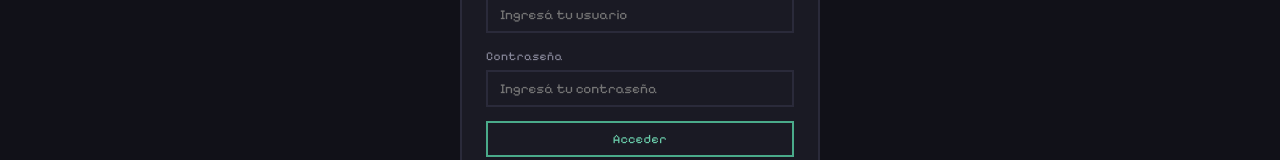
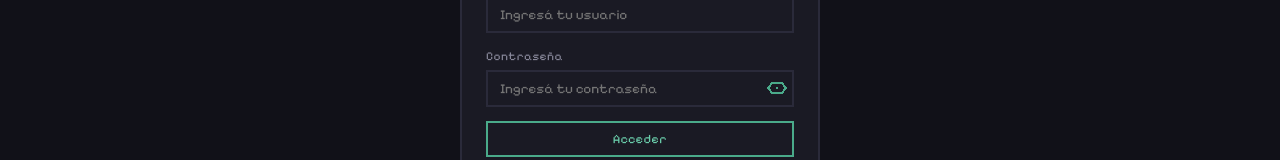
Before and after one commit to xaviDuar/ControlStock, a React app in the folder src/frontend/: page / in a window 1280 px wide. Shown: the part 386-546 px from the top of the page. Built offline with nearby package versions, Linux system fonts and the light colour scheme; the HTML template or start-up script is replaced by a standard one.

Commit message:
feat: botón de ojo para ver/ocultar contraseña en el login

```diff
--- /dev/null
+++ b/src/frontend/src/components/EyeToggleBtn.jsx
@@ -0,0 +1,19 @@
+export default function EyeToggleBtn({ visible, onToggle }) {
+  return (
+    <button
+      type="button"
+      className="eye-toggle"
+      aria-label={visible ? 'Ocultar contraseña' : 'Mostrar contraseña'}
+      onClick={onToggle}
+    >
+      <svg viewBox="0 0 16 16" width="20" height="20" aria-hidden="true" shapeRendering="crispEdges">
+        <path d="M1 8 L4 4 H12 L15 8 L12 12 H4 Z" fill="none" stroke="#4aaa8a" strokeWidth="1.5" />
+        {visible ? (
+          <path d="M3 3 L13 13" stroke="#4aaa8a" strokeWidth="1.5" />
+        ) : (
+          <rect x="7" y="7" width="2" height="2" fill="#4aaa8a" />
+        )}
+      </svg>
+    </button>
+  );
+}
--- a/src/frontend/src/index.css
+++ b/src/frontend/src/index.css
@@ -257,6 +257,23 @@ input:focus, select:focus, textarea:focus {
 }
 
 /* Login */
+.login-form .password-wrap { position: relative; }
+
+.login-form .password-wrap input { padding-right: 34px; }
+
+.login-form .eye-toggle {
+  position: absolute;
+  right: 6px;
+  top: 50%;
+  transform: translateY(-50%);
+  width: 22px;
+  height: 22px;
+  padding: 0;
+  border: none;
+  background: none;
+  cursor: pointer;
+}
+
 .login-form {
   max-width: 360px;
   margin: 0 auto;
--- a/src/frontend/src/pages/HomePage.jsx
+++ b/src/frontend/src/pages/HomePage.jsx
@@ -2,6 +2,7 @@ import { useState } from 'react';
 import { useNavigate } from 'react-router-dom';
 import { useAuth } from '../context/AuthContext';
 import { loginUser } from '../api/client';
+import EyeToggleBtn from '../components/EyeToggleBtn';
 import logo from '../assets/logo.png';
 
 export default function HomePage() {
@@ -9,6 +10,7 @@ export default function HomePage() {
   const navigate = useNavigate();
   const [username, setUsername] = useState('');
   const [password, setPassword] = useState('');
+  const [showPassword, setShowPassword] = useState(false);
   const [error, setError] = useState(null);
 
   async function handleSubmit(e) {
@@ -52,8 +54,11 @@ export default function HomePage() {
           </div>
           <div className="form-group">
             <label htmlFor="password">Contraseña</label>
-            <input type="password" id="password" placeholder="Ingresá tu contraseña" required
-              value={password} onChange={e => setPassword(e.target.value)} />
+            <div className="password-wrap">
+              <input type={showPassword ? 'text' : 'password'} id="password" placeholder="Ingresá tu contraseña" required
+                value={password} onChange={e => setPassword(e.target.value)} />
+              <EyeToggleBtn visible={showPassword} onToggle={() => setShowPassword(v => !v)} />
+            </div>
           </div>
           {error && (
             <div className="error-box" role="alert">
```
Also changed, not shown: 1 other file (tests, documents, lock files or other folders).
